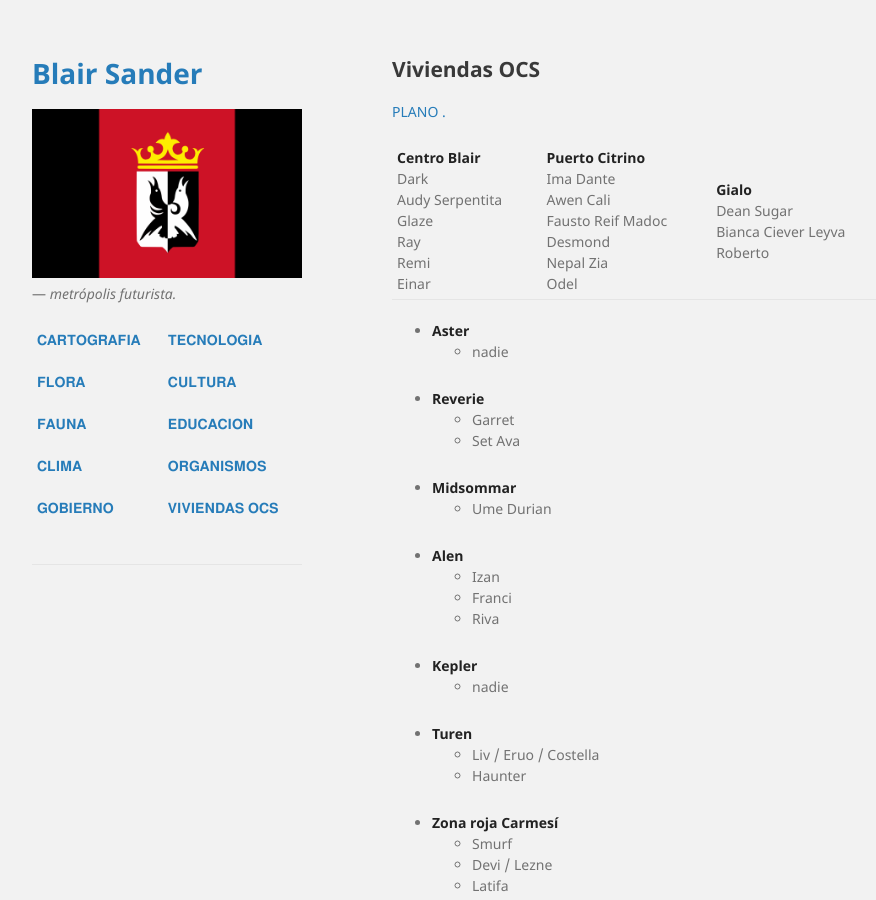
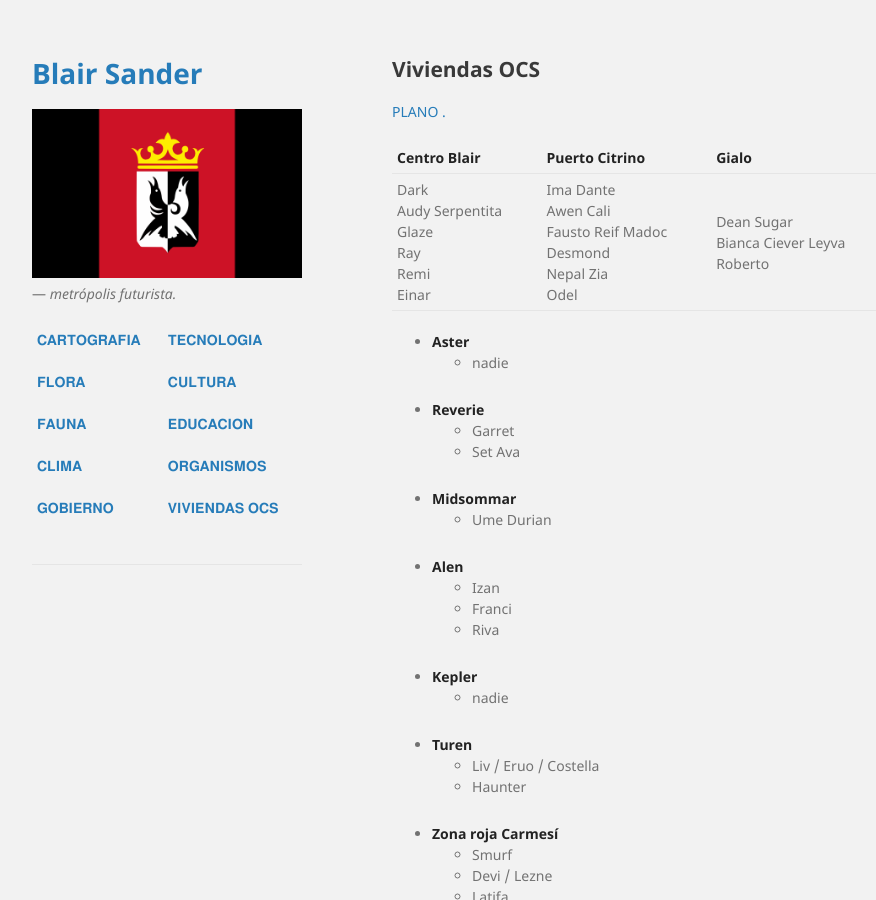
Before and after one commit to BlairSander/ciudad, a Jekyll site: the page built from ocs.md, in a window 1280 px wide and 900 px high. Shown: the whole window, without its empty margins (178-1054 px from the left). Built offline with Jekyll 4.4.1, drawn with Linux system fonts in a browser that asks for light colours.

Commit message:
Update ocs.md

```diff
--- a/ocs.md
+++ b/ocs.md
@@ -6,7 +6,9 @@ layout: default
 
 [PLANO](http://drive.google.com/uc?export=view&id=1M0Og6TFNzZG4si31fPmWkbnzWbJglekd) [.](https://drive.google.com/uc?export=download&id=18qELow9rEQamiWaok7Tc9ZS3VpUqg6zp)
 
-| **Centro Blair** <br>Dark <br>Audy Serpentita <br>Glaze <br>Ray <br>Remi <br>Einar | **Puerto Citrino** <br>Ima Dante <br>Awen Cali <br>Fausto Reif Madoc <br>Desmond <br>Nepal Zia <br>Odel | **Gialo** <br> Dean Sugar <br>Bianca Ciever Leyva <br>Roberto |
+| **Centro Blair**| **Puerto Citrino**| **Gialo**|
+|:-------------|:------------------|:------|
+| Dark <br>Audy Serpentita <br>Glaze <br>Ray <br>Remi <br>Einar | Ima Dante <br>Awen Cali <br>Fausto Reif Madoc <br>Desmond <br>Nepal Zia <br>Odel | Dean Sugar <br>Bianca Ciever Leyva <br>Roberto |
 
 * **Aster**
   - nadie <br>&nbsp;
```
